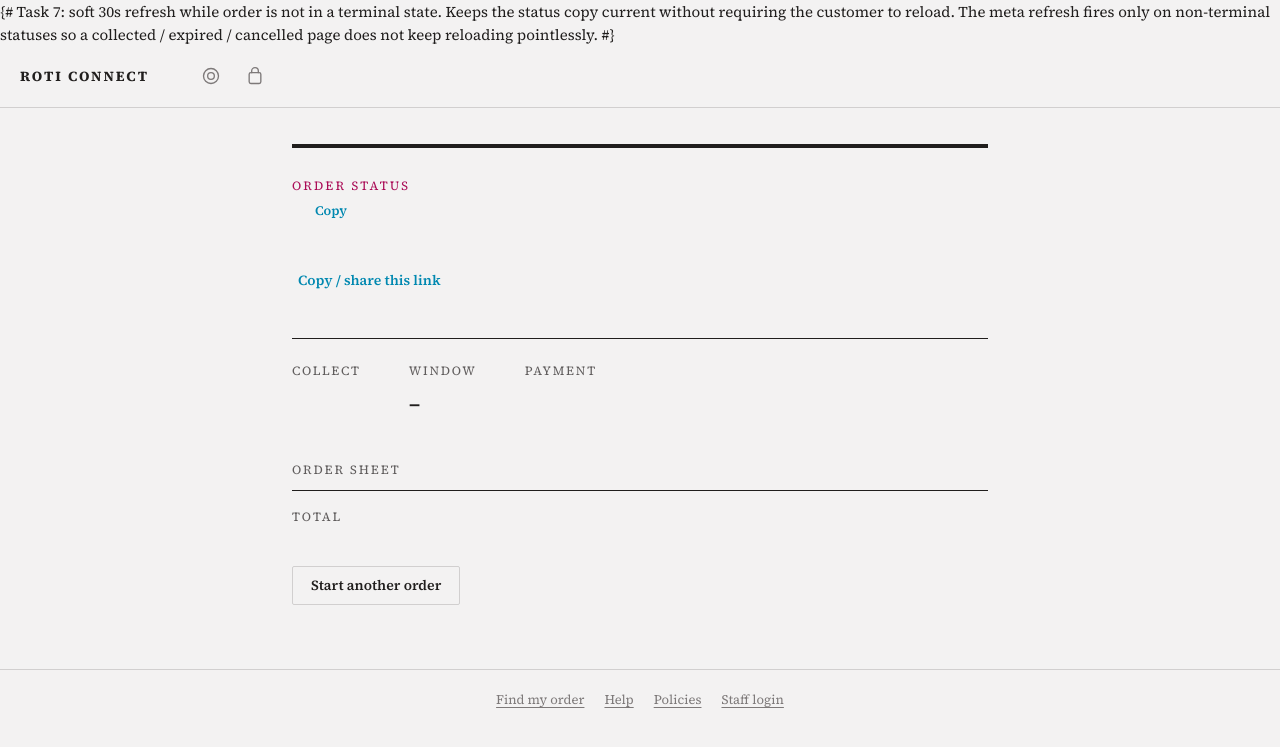
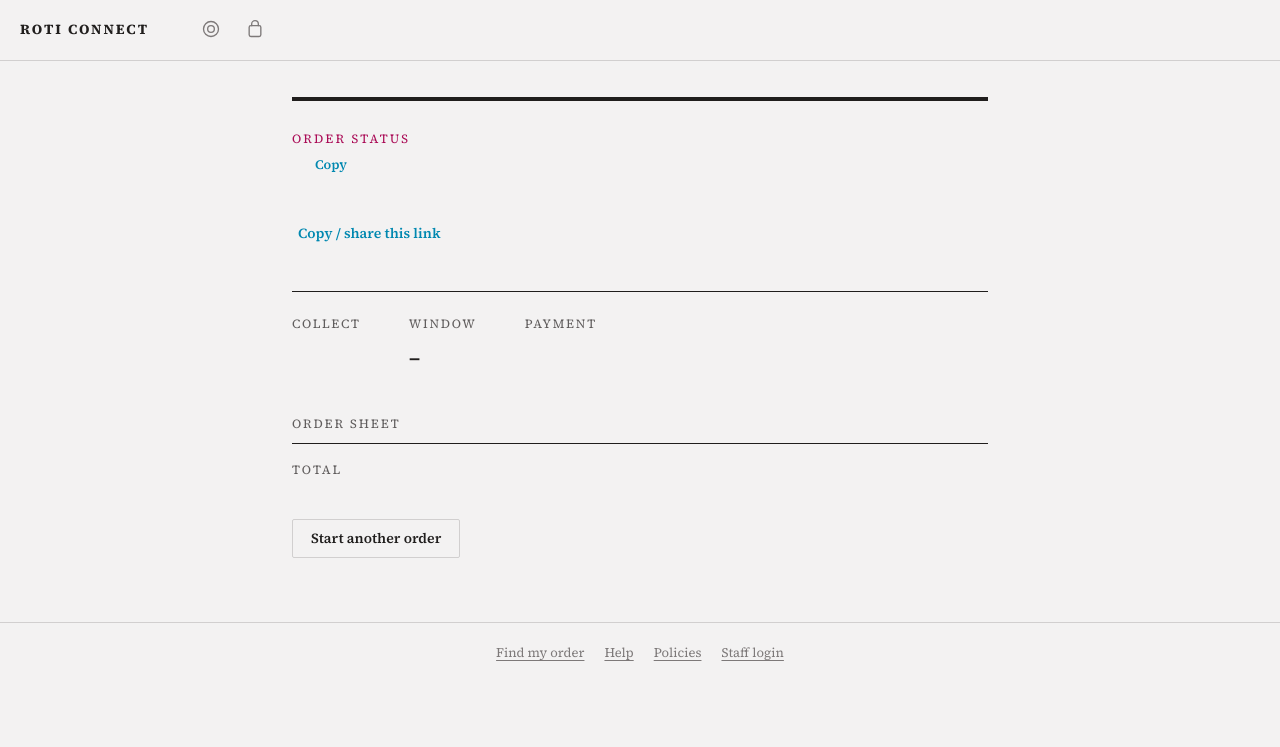
Before and after one commit to alboogycOdR/curry-orders, a Django app: template src/templates/public/order_status.html in a window 1280 px wide. Shown: the top 747 px of the page. Run offline with Django 5.2, Linux system fonts and the light colour scheme; the template is opened without the code that fills it, so the values that code supplies are empty; parts of the project's set-up code (start-up, migrations or seed data) failed here and were passed over.

Commit message:
Fix: multi-line {# #} comment leaking as visible text on order status page
Django {# #} is single-line only — lines 2-4 of the comment were
output as literal text into <head>, which browsers moved into the body
and rendered visibly. Replaced with {% comment %}...{% endcomment %}.

Co-Authored-By: Claude Sonnet 4.6 <noreply@anthropic.com>
Claude-Session: https://claude.ai/code/session_01ToZyTKzgy8te4EvdHv1Gvd

```diff
--- a/src/templates/public/order_status.html
+++ b/src/templates/public/order_status.html
@@ -15,10 +15,10 @@ yet — a `payment_review` order here just says "we're checking it".
 {% block extra_head %}
 <meta name="robots" content="noindex, nofollow">
 {% if not is_terminal %}
-{# Task 7: soft 30s refresh while order is not in a terminal state.
-   Keeps the status copy current without requiring the customer to reload.
-   The meta refresh fires only on non-terminal statuses so a collected /
-   expired / cancelled page does not keep reloading pointlessly. #}
+{% comment %}Task 7: soft 30s refresh while order is not in a terminal state.
+Keeps the status copy current without requiring the customer to reload.
+The meta refresh fires only on non-terminal statuses so a collected /
+expired / cancelled page does not keep reloading pointlessly.{% endcomment %}
 <meta http-equiv="refresh" content="30">
 {% endif %}
 <style>
```
